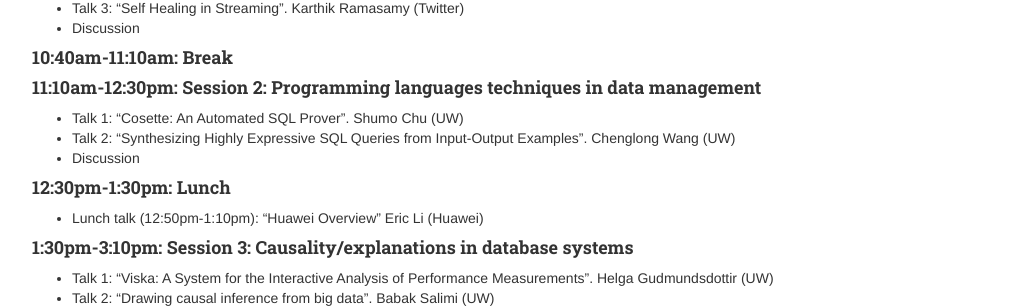
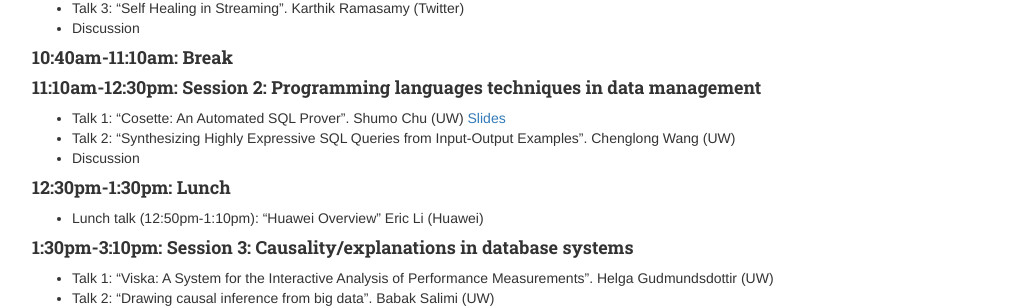
Before and after one commit to uwdb/website, a Jekyll site: the page built from events/database_day/2016/database_day_2016.markdown, in a window 1280 px wide. Shown: the part 515-823 px from the top of the page, without its empty margins (123-1156 px from the left). Built offline with Jekyll 4.4.1, drawn with Linux system fonts in a browser that asks for light colours; nearby versions of some CDN libraries.

Commit message:
How did I overwrite Shumo's changes?

```diff
--- a/events/database_day/2016/database_day_2016.markdown
+++ b/events/database_day/2016/database_day_2016.markdown
@@ -32,7 +32,7 @@
 #### 10:40am-11:10am: Break
 
 #### 11:10am-12:30pm: Session 2: Programming languages techniques in data management
-- Talk 1: "Cosette: An Automated SQL Prover". Shumo Chu (UW)
+- Talk 1: "Cosette: An Automated SQL Prover". Shumo Chu (UW) [Slides](https://github.com/uwdb/website/raw/gh-pages/_includes/dbday_16_slides/cosette_DBDay_2016.pdf)
 - Talk 2: "Synthesizing Highly Expressive SQL Queries from Input-Output Examples". Chenglong Wang (UW)
 - Discussion
 
```
